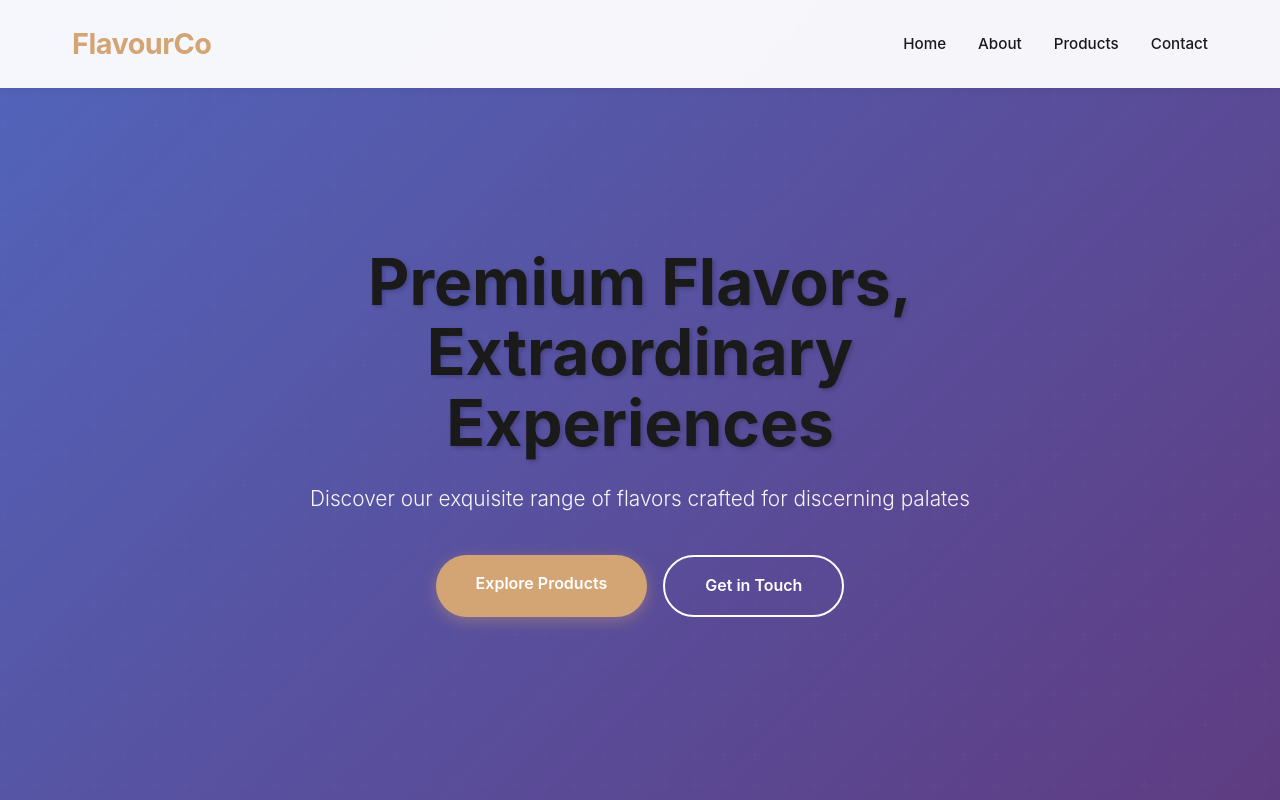
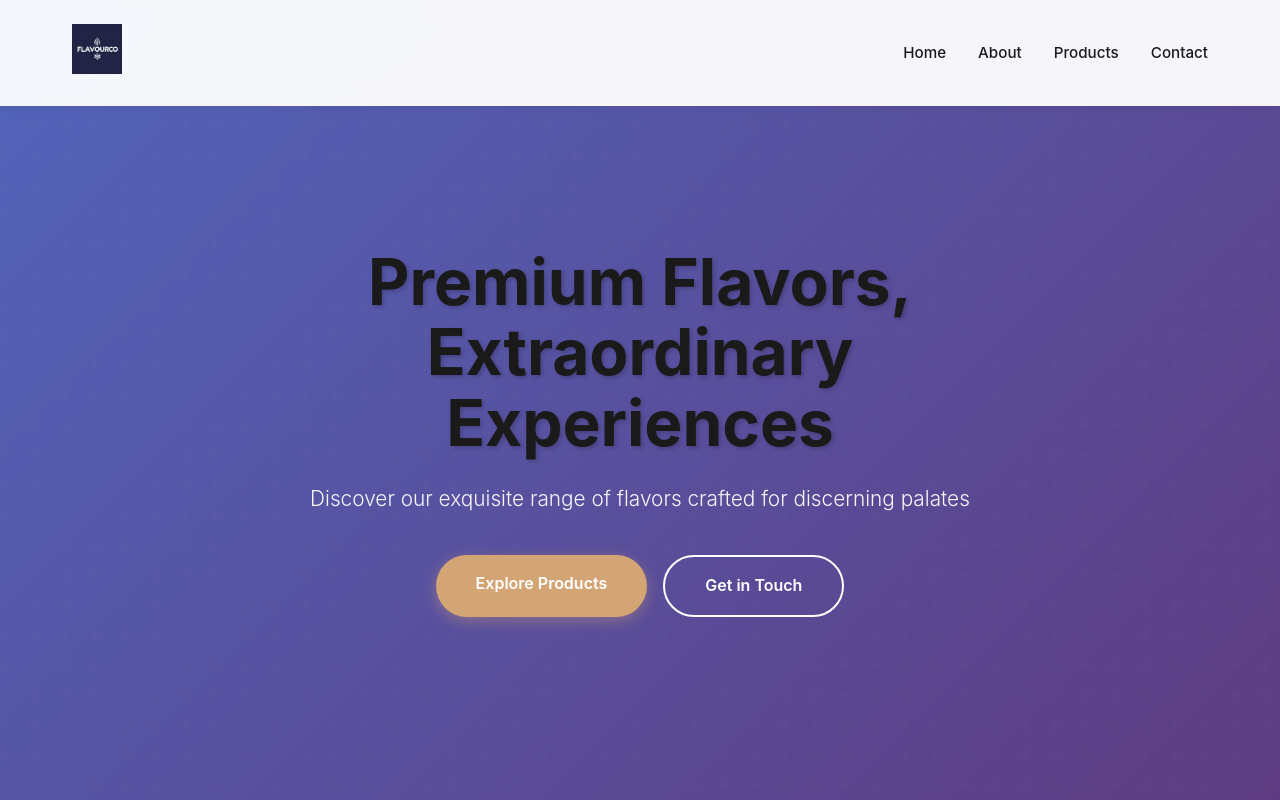
Before and after one commit to Temptingdude/FlavourCo, a React (Vite) app: page / in a window 1280 px wide. Shown: the top 800 px of the page. Built offline with nearby package versions, Linux system fonts and the light colour scheme.

Commit message:
Add fc_logo.png as website and brand logo in header, footer, and favicon

```diff
--- a/index.html
+++ b/index.html
@@ -2,7 +2,7 @@
 <html lang="en">
   <head>
     <meta charset="UTF-8" />
-    <link rel="icon" type="image/svg+xml" href="/vite.svg" />
+    <link rel="icon" type="image/png" href="/fc_logo.png" />
     <meta name="viewport" content="width=device-width, initial-scale=1.0" />
     <meta name="description" content="FlavourCo - Premium flavors and culinary experiences. Discover our exquisite range of flavors crafted for discerning palates." />
     <meta name="keywords" content="flavors, culinary, food, premium, taste, cuisine" />
--- a/src/App.css
+++ b/src/App.css
@@ -28,12 +28,28 @@
   padding: 1.5rem 0;
 }
 
-.logo h1 {
-  font-size: 1.8rem;
-  color: var(--primary-color);
-  margin: 0;
-  font-weight: 700;
-  letter-spacing: -0.5px;
+.logo-img {
+  height: 50px;
+  width: auto;
+  object-fit: contain;
+  transition: transform 0.3s ease;
+}
+
+.logo-img:hover {
+  transform: scale(1.05);
+}
+
+.footer-logo {
+  height: 60px;
+  width: auto;
+  max-width: 200px;
+  object-fit: contain;
+  margin-bottom: 1rem;
+  opacity: 0.9;
+}
+
+.footer-logo:hover {
+  opacity: 1;
 }
 
 .nav-links {
--- a/src/App.jsx
+++ b/src/App.jsx
@@ -1,4 +1,5 @@
 import { useState, useEffect } from 'react'
+import logo from '/fc_logo.png'
 import './App.css'
 
 function App() {
@@ -19,7 +20,7 @@ function App() {
         <div className="container">
           <div className="nav">
             <div className="logo">
-              <h1>FlavourCo</h1>
+              <img src={logo} alt="FlavourCo Logo" className="logo-img" />
             </div>
             <nav className="nav-links">
               <a href="#home">Home</a>
@@ -177,8 +178,8 @@ function App() {
         <div className="container">
           <div className="footer-content">
             <div className="footer-section">
-              <h3>FlavourCo</h3>
-              <p>Premium flavors for extraordinary experiences</p>
+              <img src={logo} alt="FlavourCo Logo" className="footer-logo" />
+              <p style={{ marginTop: '0.5rem' }}>Premium flavors for extraordinary experiences</p>
             </div>
             <div className="footer-section">
               <h4>Quick Links</h4>
```
Also changed, not shown: public/fc_logo.png (added).
